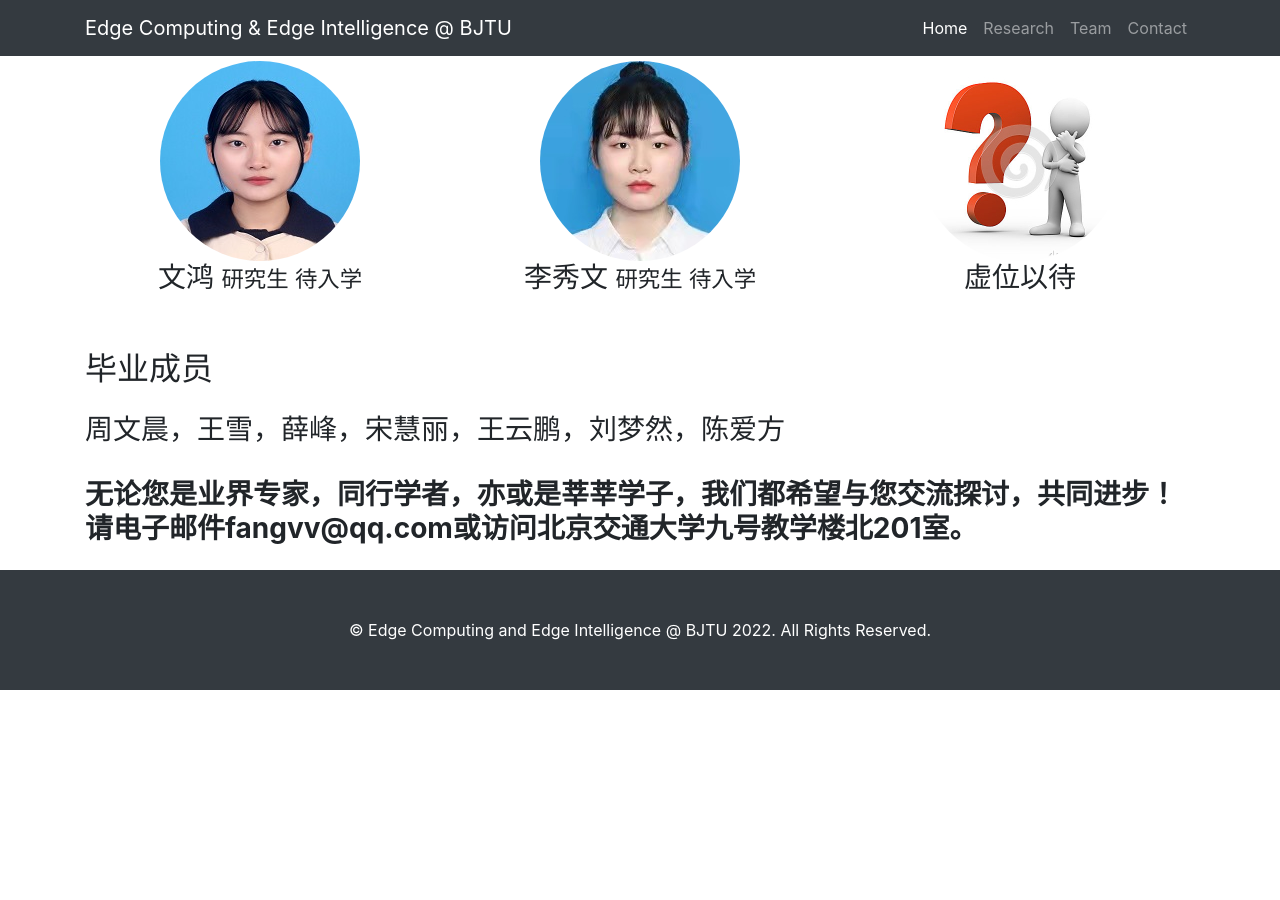
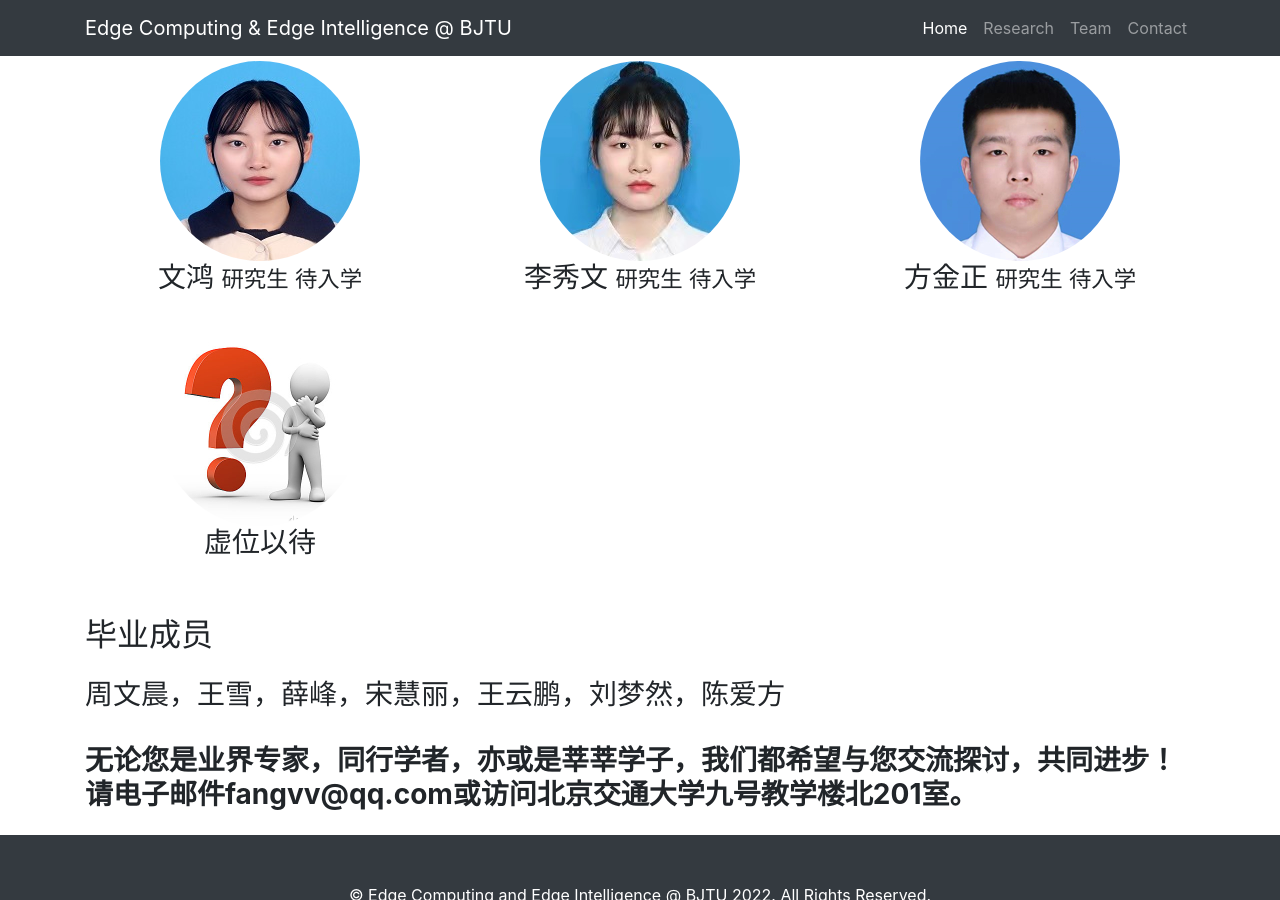
Before and after one commit to fangvv/Homepage, a Jekyll site: the page Edgecomp/index.html, which Jekyll copies as it is, in a window 1280 px wide and 900 px high, scrolled down 5977 px. Built offline with Jekyll 4.4.1, drawn with Linux system fonts in a browser that asks for light colours; comment, search, counter and statistics services are not loaded; before the commit the page ends 6667 px from its top, so only the background shows below that.

Commit message:
Update students

```diff
--- a/Edgecomp/index.html
+++ b/Edgecomp/index.html
@@ -249,6 +249,10 @@
           <h3>李秀文 <small>研究生 待入学</small> </h3>
       </div>
       <div class="col-lg-4 col-sm-6 text-center mb-4">
+          <img class="rounded-circle img-fluid d-block mx-auto" src="img/fjz.jpg" alt="" />
+          <h3>方金正 <small>研究生 待入学</small> </h3>
+      </div>
+      <div class="col-lg-4 col-sm-6 text-center mb-4">
           <img class="rounded-circle img-fluid d-block mx-auto" src="img/joinus.jpg" alt="" />
           <h3>虚位以待</h3>
       </div>
```
Also changed, not shown: Edgecomp/img/fjz.jpg (added).
